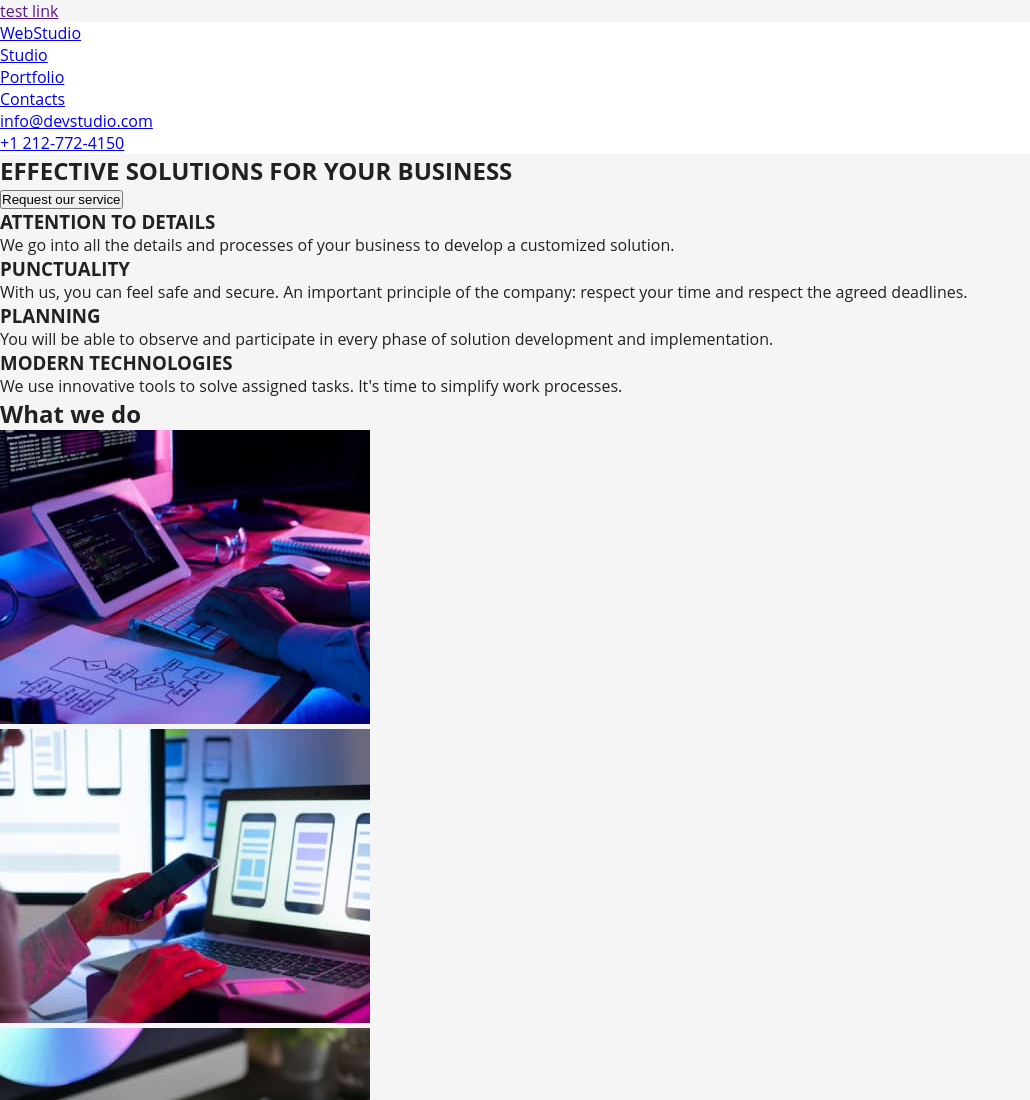
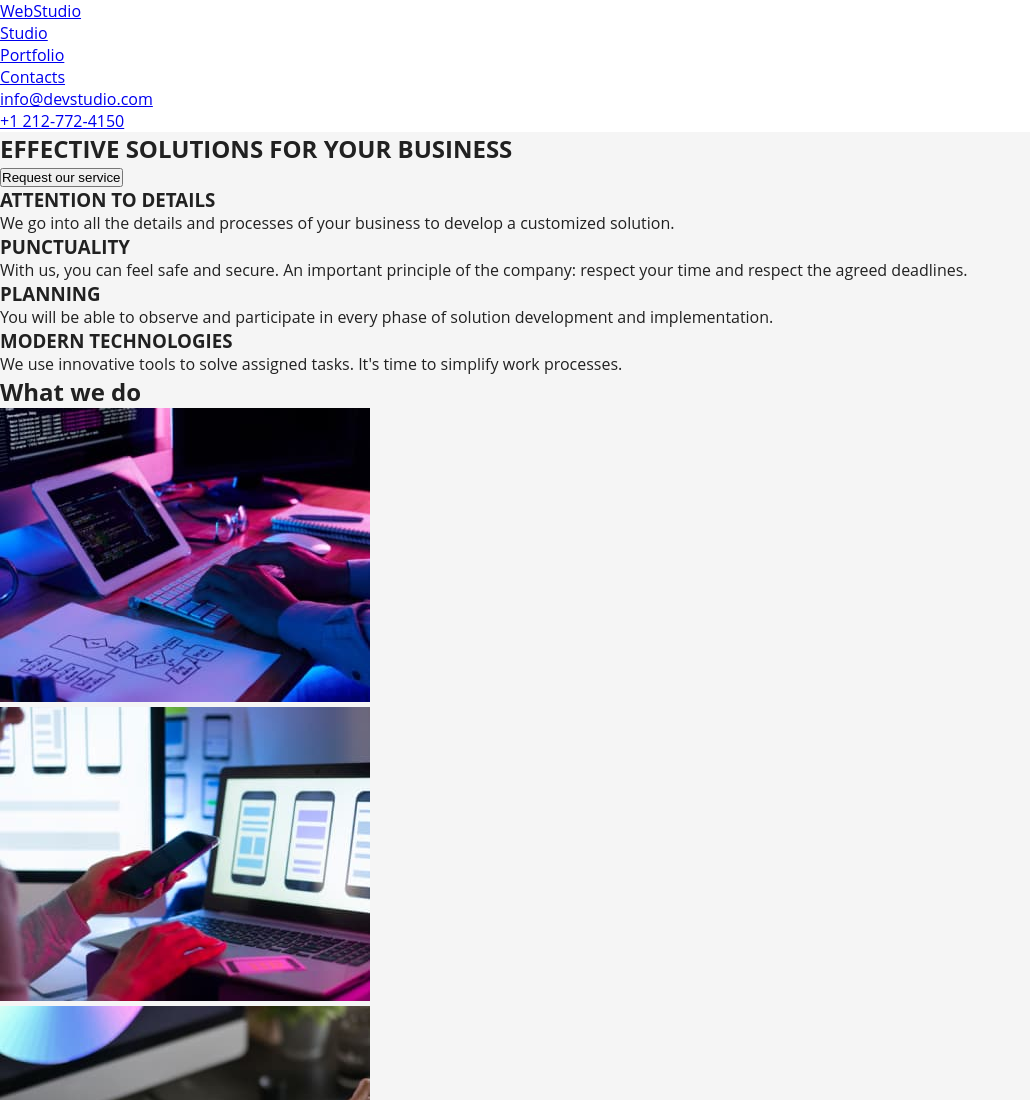
Before and after one commit to Bohdn-Kutso/goit-markup-hw-02, a plain HTML site: page index.html in a window 1280 px wide. Shown: the top 1100 px of the page, without its empty margins (0-1030 px from the left). Drawn offline with Linux system fonts and the light colour scheme.

Commit message:
Update index.html

```diff
--- a/index.html
+++ b/index.html
@@ -8,7 +8,6 @@
     <link rel="stylesheet" href="./css/styles.css" />
   </head>
   <body>
-    <a href="" class="test-link">test link</a>
     <header class="page-header">
       <nav>
         <a href=".index.html" class="logo">WebStudio</a>
```
